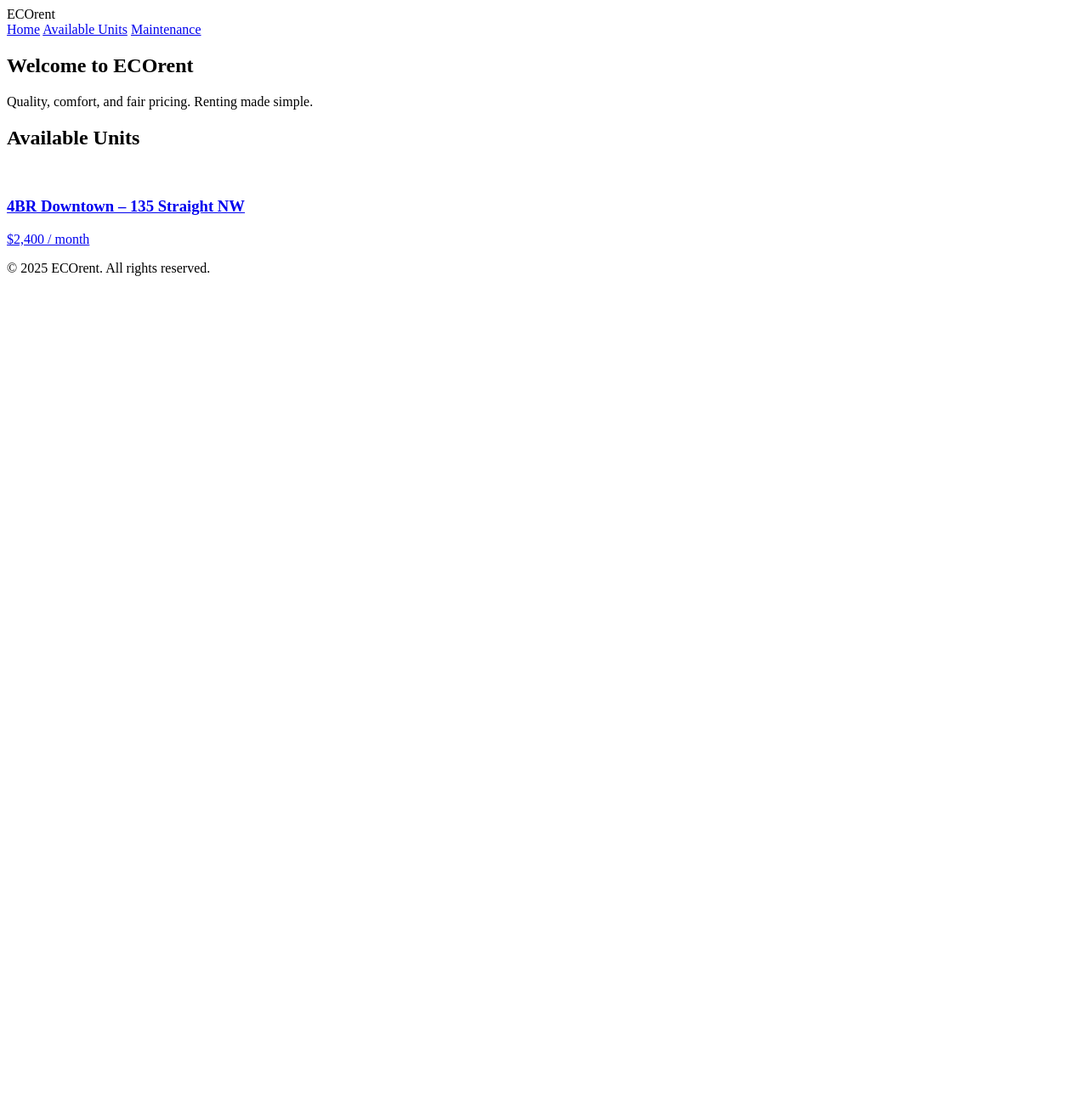
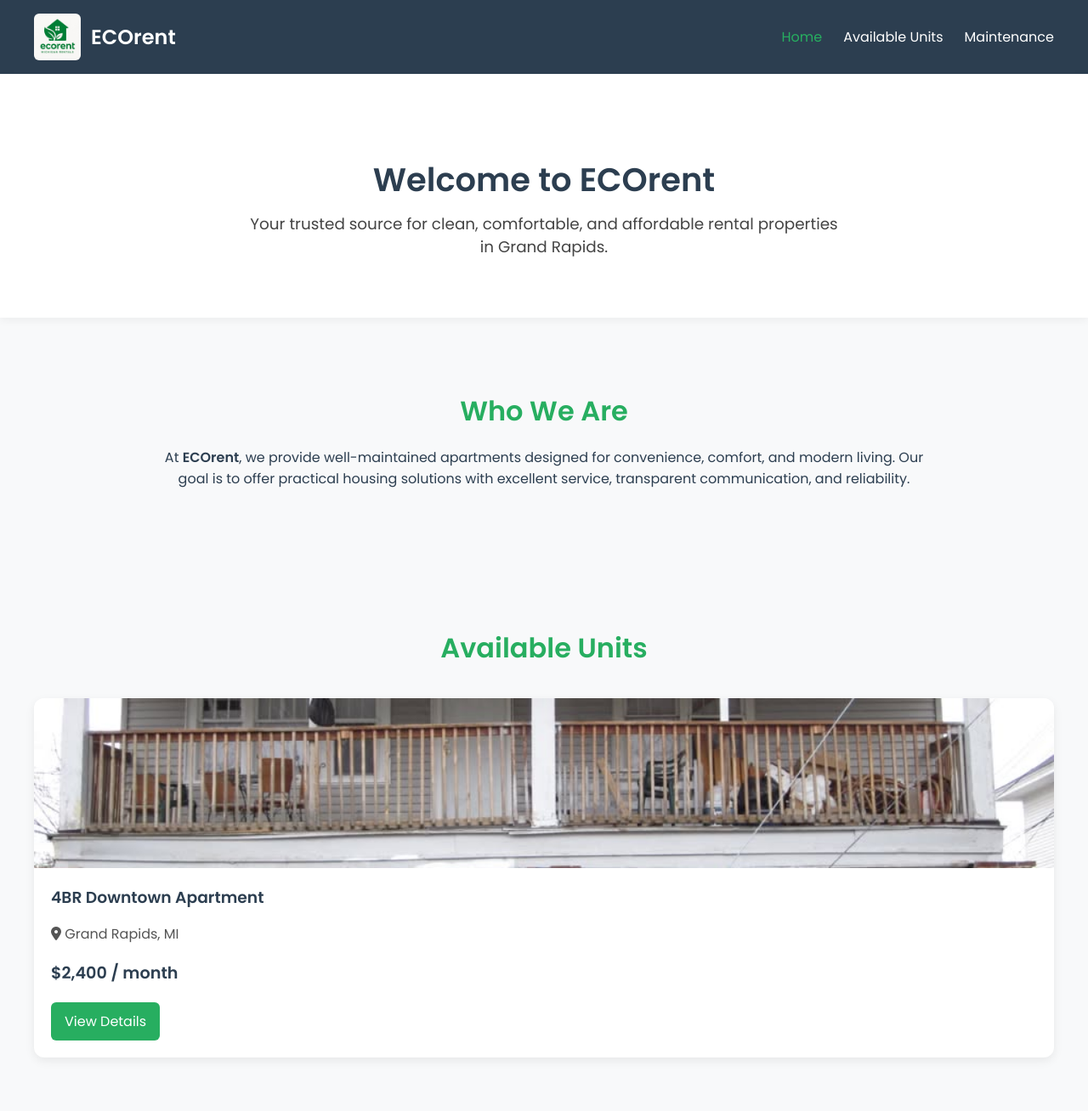
Before and after one commit to Ecorent/Unit, a plain HTML site: page index.html in a window 1280 px wide. Shown: the top 1308 px of the page at 85% size. Before the commit the page ends 800 px from the top, so only its background shows below. Drawn offline with Linux system fonts and the light colour scheme.

Commit message:
homepage initial design

```diff
--- /dev/null
+++ b/css/home.css
@@ -0,0 +1,194 @@
+:root {
+  --primary: #27ae60;
+  --dark: #2c3e50;
+  --light: #f8f9fa;
+  --box-bg: #ffffff;
+}
+
+body {
+  margin: 0;
+  font-family: 'Poppins', sans-serif;
+  background: var(--light);
+  color: var(--dark);
+}
+
+/* NAVIGATION BAR */
+.navbar {
+  background: var(--dark);
+  padding: 16px 0;
+  color: white;
+}
+
+.nav-container {
+  max-width: 1200px;
+  margin: 0 auto;
+  padding: 0 20px;
+
+  display: flex;
+  justify-content: space-between;
+  align-items: center;
+}
+
+.nav-left {
+  display: flex;
+  align-items: center;
+  gap: 12px;
+}
+
+.nav-logo {
+  height: 55px;
+  width: 55px;
+  border-radius: 6px;
+  object-fit: cover;
+}
+
+.nav-title {
+  font-size: 1.5rem;
+  font-weight: 600;
+}
+
+.nav-links {
+  list-style: none;
+  display: flex;
+  gap: 25px;
+  margin: 0;
+  padding: 0;
+}
+
+.nav-links a {
+  text-decoration: none;
+  color: white;
+  font-weight: 500;
+}
+
+.nav-links a.active,
+.nav-links a:hover {
+  color: var(--primary);
+}
+
+/* HERO SECTION */
+.hero {
+  background: var(--box-bg);
+  padding: 70px 20px;
+  text-align: center;
+  box-shadow: 0 3px 10px rgba(0,0,0,0.05);
+}
+
+.hero h1 {
+  font-size: 2.4rem;
+  margin-bottom: 10px;
+}
+
+.hero p {
+  font-size: 1.15rem;
+  max-width: 700px;
+  margin: 0 auto;
+  color: #444;
+}
+
+/* ABOUT SECTION */
+.about {
+  padding: 60px 20px;
+}
+
+.about-container {
+  max-width: 900px;
+  margin: 0 auto;
+  text-align: center;
+}
+
+.about h2 {
+  margin-bottom: 18px;
+  font-size: 2rem;
+  color: var(--primary);
+}
+
+/* UNITS GRID */
+.units {
+  padding: 60px 20px;
+  max-width: 1200px;
+  margin: 0 auto;
+}
+
+.units h2 {
+  text-align: center;
+  margin-bottom: 35px;
+  font-size: 2rem;
+  color: var(--primary);
+}
+
+.units-grid {
+  display: grid;
+  grid-template-columns: repeat(auto-fit, minmax(290px, 1fr));
+  gap: 35px;
+}
+
+/* UNIT CARD */
+.unit-card {
+  background: var(--box-bg);
+  border-radius: 12px;
+  box-shadow: 0 4px 12px rgba(0,0,0,0.07);
+  overflow: hidden;
+  display: flex;
+  flex-direction: column;
+}
+
+.unit-image {
+  height: 200px;
+  background-size: cover;
+  background-position: center;
+}
+
+.unit-info {
+  padding: 20px;
+}
+
+.unit-info h3 {
+  margin: 0 0 6px;
+}
+
+.unit-info .location {
+  color: #555;
+  margin-bottom: 12px;
+}
+
+.unit-info .price {
+  font-weight: 600;
+  font-size: 1.2rem;
+  margin-bottom: 20px;
+}
+
+.view-button {
+  display: inline-block;
+  background: var(--primary);
+  color: white;
+  padding: 10px 16px;
+  border-radius: 6px;
+  text-decoration: none;
+  font-weight: 500;
+  transition: background 0.15s ease;
+}
+
+.view-button:hover {
+  background: #239954;
+}
+
+/* FOOTER */
+footer {
+  text-align: center;
+  padding: 20px;
+  background: #e1e1e1;
+  color: var(--dark);
+  margin-top: 40px;
+}
+
+/* MOBILE FIXES */
+@media (max-width: 768px) {
+  .nav-links {
+    display: none;
+  }
+
+  .hero h1 {
+    font-size: 1.8rem;
+  }
+}
--- a/index.html
+++ b/index.html
@@ -1,52 +1,80 @@
 <!DOCTYPE html>
 <html lang="en">
 <head>
-  <meta charset="UTF-8"/>
+  <meta charset="UTF-8" />
   <meta name="viewport" content="width=device-width, initial-scale=1.0"/>
-  <title>ECOrent – Home</title>
+  <title>ECOrent – Quality Rentals in Grand Rapids</title>
 
-  <link rel="stylesheet" href="css/home.css"/>
-  <link rel="icon" type="image/jpeg" href="images/favicon.jpg"/>
+  <link rel="icon" type="image/jpeg" href="images/favicon.jpg" />
+  <link href="https://fonts.googleapis.com/css2?family=Poppins:wght@400;600&display=swap" rel="stylesheet" />
+  <link rel="stylesheet" href="https://cdnjs.cloudflare.com/ajax/libs/font-awesome/6.4.0/css/all.min.css" />
+
+  <!-- Homepage CSS -->
+  <link rel="stylesheet" href="css/home.css" />
 </head>
+
 <body>
+  <!-- NAVBAR -->
+  <nav class="navbar">
+    <div class="nav-container">
+      <div class="nav-left">
+        <img src="images/logo.jpg" class="nav-logo" alt="ECOrent logo">
+        <span class="nav-title">ECOrent</span>
+      </div>
 
-<header>
-  <div class="nav">
-    <div class="logo">ECOrent</div>
-    <nav>
-      <a href="index.html">Home</a>
-      <a href="unit1.html">Available Units</a>
-      <a href="maintenance.html">Maintenance</a>
-    </nav>
-  </div>
-</header>
+      <ul class="nav-links">
+        <li><a href="index.html" class="active">Home</a></li>
+        <li><a href="#units">Available Units</a></li>
+        <li><a href="maintenance.html">Maintenance</a></li>
+      </ul>
+    </div>
+  </nav>
 
-<main>
-  <section class="hero">
-    <h1>Welcome to ECOrent</h1>
-    <p>Quality, comfort, and fair pricing. Renting made simple.</p>
+  <header class="hero">
+    <div class="hero-content">
+      <h1>Welcome to ECOrent</h1>
+      <p>Your trusted source for clean, comfortable, and affordable rental properties in Grand Rapids.</p>
+    </div>
+  </header>
+
+  <!-- WHO WE ARE -->
+  <section class="about">
+    <div class="about-container">
+      <h2>Who We Are</h2>
+      <p>
+        At <strong>ECOrent</strong>, we provide well-maintained apartments designed for convenience, comfort,
+        and modern living. Our goal is to offer practical housing solutions with excellent service,
+        transparent communication, and reliability.
+      </p>
+    </div>
   </section>
 
-  <section class="units">
+  <!-- AVAILABLE UNITS -->
+  <section class="units" id="units">
     <h2>Available Units</h2>
-    <div class="unit-grid">
 
-      <!-- Example unit card -->
-      <a class="unit-card" href="unit-135-straight.html">
-        <img src="images/unit-135-thumbnail.jpg" alt="">
-        <h3>4BR Downtown – 135 Straight NW</h3>
-        <p>$2,400 / month</p>
-      </a>
+    <div class="units-grid">
 
-      <!-- More units later -->
+      <!-- UNIT CARD -->
+      <div class="unit-card">
+        <div class="unit-image" style="background-image: url('images/1.jpg');"></div>
+
+        <div class="unit-info">
+          <h3>4BR Downtown Apartment</h3>
+          <p class="location"><i class="fas fa-map-marker-alt"></i> Grand Rapids, MI</p>
+          <p class="price">$2,400 / month</p>
+          <a href="unit1.html" class="view-button">View Details</a>
+        </div>
+      </div>
+
+      <!-- Add more unit cards here later -->
+
     </div>
   </section>
-</main>
 
-<footer>
-  © 2025 ECOrent. All rights reserved.
-</footer>
+  <footer>
+    &copy; 2025 ECOrent. All rights reserved.
+  </footer>
 
-<script src="js/home.js"></script>
 </body>
 </html>
```
Also changed, not shown: css/homepage.css (deleted).
